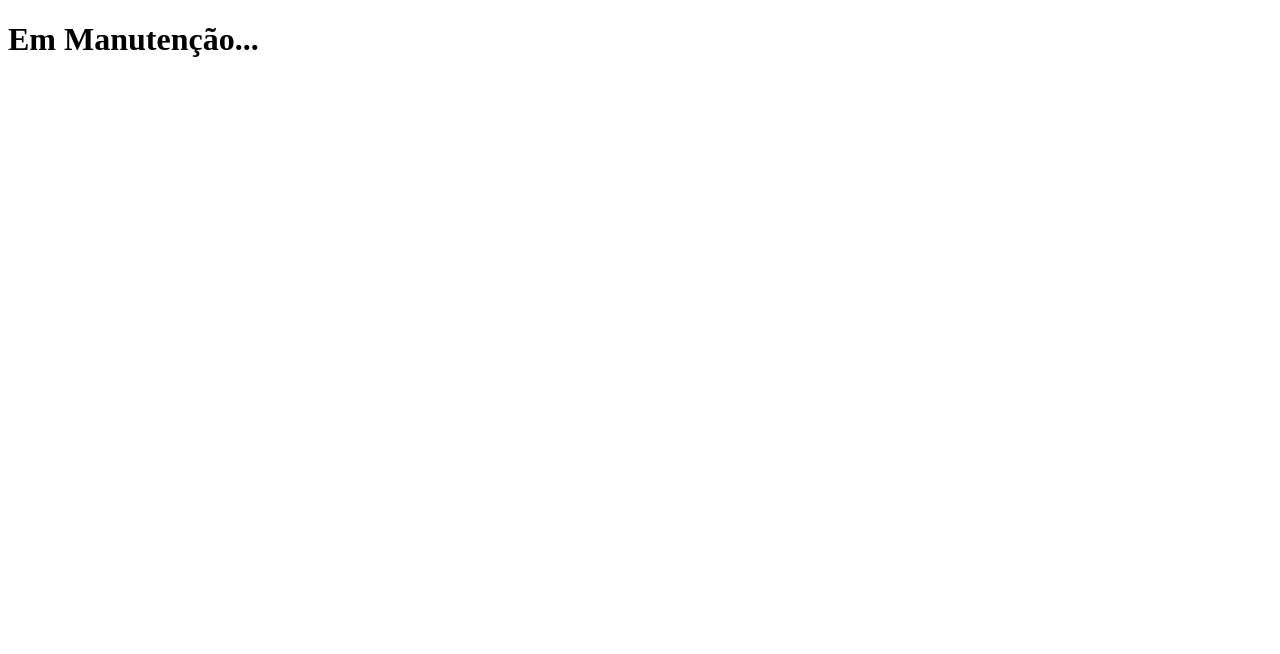
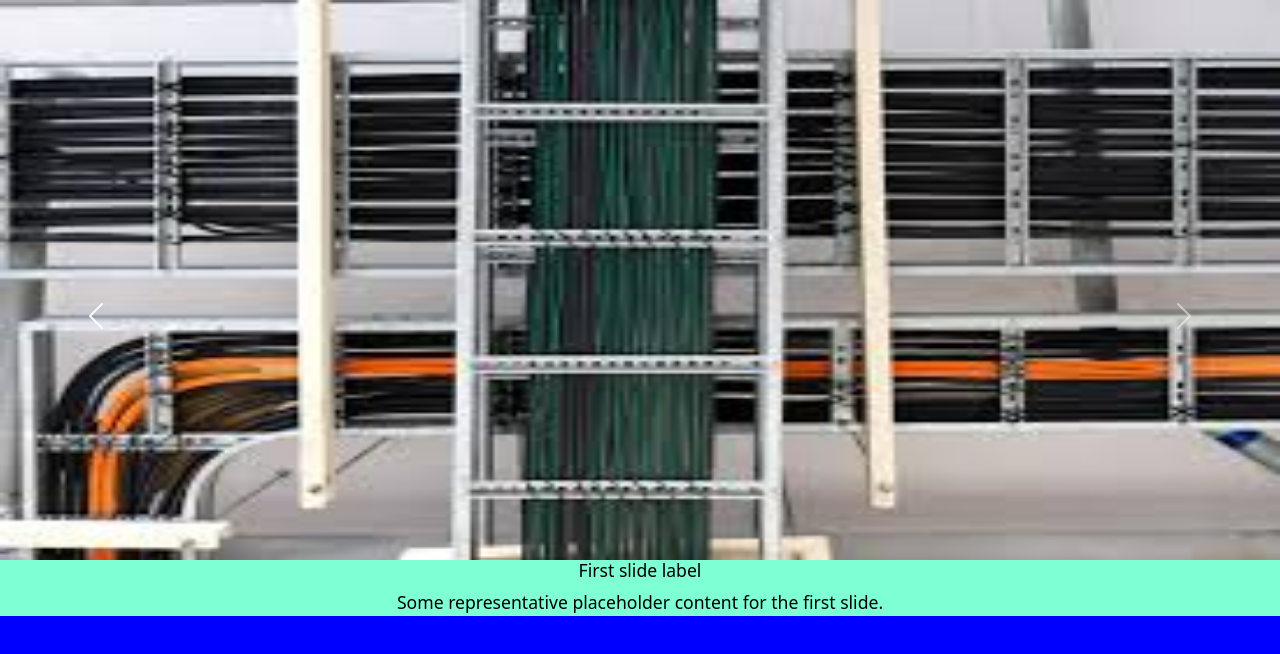
Before and after one commit to AntonioFilhoRoyal/RSA_Eletrica, a plain HTML site: page index.html in a window 1280 px wide. Drawn offline with nearby package versions, Linux system fonts and the light colour scheme.

Commit message:
Sessão de carrosel criada, imagens puxada da internet

```diff
--- a/index.html
+++ b/index.html
@@ -1,17 +1,75 @@
 <!DOCTYPE html>
 <html lang="pt-BR">
+
 <head>
     <meta charset="UTF-8">
     <meta name="viewport" content="width=device-width, initial-scale=1.0">
     <meta name="keywords" content="RSA Eletrica">
 
     <!--- LINK -->
-    <link rel="stylesheet" href="./sent/css/style.css">
+    <link href="https://cdn.jsdelivr.net/npm/bootstrap@5.0.2/dist/css/bootstrap.min.css" rel="stylesheet"
+        integrity="sha384-EVSTQN3/azprG1Anm3QDgpJLIm9Nao0Yz1ztcQTwFspd3yD65VohhpuuCOmLASjC" crossorigin="anonymous">
+        <link rel="stylesheet" href="./sent/css/style.css">
     <title>RSA Eletrica</title>
 </head>
+
 <body>
-    <h1>Em Manutenção...</h1>
+    <!-- Parte do Cawan -->
+    <header></header>
 
+    <main class="main">
+        <section id="carousel-main">
+            <div id="carouselExampleControls" class="carousel slide" data-bs-ride="carousel">
+                <div class="carousel-inner">
+                    <div class="carousel-item active">
+                        <img src="./imagens/infra estrutura.jpeg" alt="...">
+                        <div class="caption-img">
+                            <h5>First slide label</h5>
+                            <p>Some representative placeholder content for the first slide.</p>
+                        </div>
+                    </div>
+                    <div class="carousel-item">
+                        <img src="./imagens/motor eletrico.jpg" alt="...">
+                        <div class="caption-img">
+                            <h5>First slide label</h5>
+                            <p>Some representative placeholder content for the first slide.</p>
+                        </div>
+                    </div>
+                    <div class="carousel-item">
+                        <img src="./imagens/quadro de telefonia.jpg" alt="...">
+                        <div class="caption-img">
+                            <h5>First slide label</h5>
+                            <p>Some representative placeholder content for the first slide.</p>
+                        </div>
+                    </div>
+                    <div class="carousel-item">
+                        <img src="./imagens/instalação.jpeg" alt="...">
+                        <div class="caption-img">
+                            <h5>First slide label</h5>
+                            <p>Some representative placeholder content for the first slide.</p>
+                        </div>
+                    </div>
+                </div>
+                <button class="carousel-control-prev" type="button" data-bs-target="#carouselExampleControls"
+                    data-bs-slide="prev">
+                    <span class="carousel-control-prev-icon" aria-hidden="true"></span>
+                    <span class="visually-hidden">Previous</span>
+                </button>
+                <button class="carousel-control-next" type="button" data-bs-target="#carouselExampleControls"
+                    data-bs-slide="next">
+                    <span class="carousel-control-next-icon" aria-hidden="true"></span>
+                    <span class="visually-hidden">Next</span>
+                </button>
+            </div>
+        </section>
+
+    </main>
+
+    <footer></footer>
+    <script src="https://cdn.jsdelivr.net/npm/bootstrap@5.0.2/dist/js/bootstrap.bundle.min.js"
+        integrity="sha384-MrcW6ZMFYlzcLA8Nl+NtUVF0sA7MsXsP1UyJoMp4YLEuNSfAP+JcXn/tWtIaxVXM"
+        crossorigin="anonymous"></script>
     <script src="./sent/js/setup.js"></script>
 </body>
+
 </html>
--- a/sent/css/style.css
+++ b/sent/css/style.css
@@ -0,0 +1,39 @@
+*{
+    padding: 0;
+    margin: 0;
+    box-sizing: border-box;
+}
+
+/* CSS GLOBAL */
+h1{font-size: 4em;}
+h2{font-size: 3em;}
+h3{font-size: 2em;}
+h4{font-size: 1.5em;}
+h5{font-size: 1.1em;}
+p{font-size: 1.1em;}
+
+/* TAGS */
+
+body{
+    height: auto;
+    background-color: blue;
+}
+
+.main{
+    height: auto;
+    width: 100%;
+
+}
+
+.main #carousel-main .carousel-item img{
+    height: 70vh;
+    width: 100%;
+}
+
+.main #carousel-main .carousel-item .caption-img{
+    text-align: center;
+    color: black;
+    background-color: aquamarine;
+}
+
+/* ANIMAÇÃO */
```
Also changed, not shown: desgin.txt (added).
